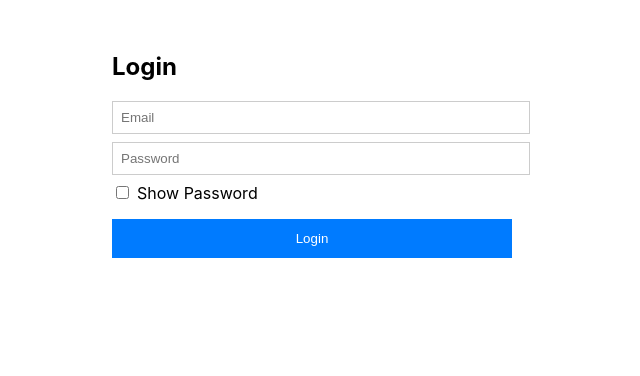
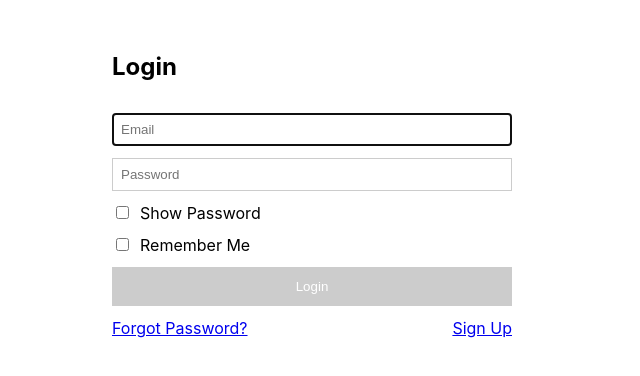
Before and after one commit to theNeuralHorizon/login-page-demo, a React (Create React App) app: page / in a window 1280 px wide. Shown: the top 376 px of the page, without its empty margins (328-968 px from the left). Built offline with nearby package versions, Linux system fonts and the light colour scheme.

Commit message:
updated login.jsx

```diff
--- a/src/pages/Login.jsx
+++ b/src/pages/Login.jsx
@@ -1,4 +1,4 @@
-import React, { useState } from "react";
+import React, { useState, useEffect } from "react";
 import { useNavigate } from "react-router-dom";
 
 function Login() {
@@ -6,119 +6,147 @@ function Login() {
 
   const [email, setEmail] = useState("");
   const [password, setPassword] = useState("");
+  const [rememberMe, setRememberMe] = useState(false);
+
   const [emailError, setEmailError] = useState("");
   const [passwordError, setPasswordError] = useState("");
-  const [showEmailError, setShowEmailError] = useState(false);
-  const [showPasswordError, setShowPasswordError] = useState(false);
-  const [emailValid, setEmailValid] = useState(true);
-  const [passwordValid, setPasswordValid] = useState(true);
+  const [formError, setFormError] = useState("");
+
+  const [showPassword, setShowPassword] = useState(false);
   const [isLoading, setIsLoading] = useState(false);
-  const [showPassword, setShowPassword] = useState(false);
-  const [showError, setShowError] = useState(false);
 
-  const handleLogin = () => {
+  const isFormValid = email.trim() !== "" && password.trim() !== "";
+
+  useEffect(() => {
+    const savedEmail = localStorage.getItem("rememberedEmail");
+    if (savedEmail) setEmail(savedEmail);
+  }, []);
+
+  const validateEmail = (email) => {
+    const regex = /^[^\s@]+@[^\s@]+\.[^\s@]+$/;
+    return regex.test(email);
+  };
+
+  const handleLogin = async (e) => {
+    e.preventDefault();
+    if (isLoading) return;
+
+    setEmailError("");
+    setPasswordError("");
+    setFormError("");
+
+    if (!email.trim()) {
+      setEmailError("Email is required.");
+      return;
+    }
+    if (!validateEmail(email)) {
+      setEmailError("Enter a valid email address.");
+      return;
+    }
+    if (!password.trim()) {
+      setPasswordError("Password is required.");
+      return;
+    }
+
     setIsLoading(true);
-    setTimeout(() => {
+
+    try {
+      await new Promise((resolve) => setTimeout(resolve, 1000)); // mock delay
+
       if (email === "admin@gmail.com" && password === "admin") {
+        if (rememberMe) localStorage.setItem("rememberedEmail", email);
+        else localStorage.removeItem("rememberedEmail");
+
         localStorage.setItem("token", "mock-token-123");
         navigate("/profile");
       } else {
-        setShowError(true);
-        setShowEmailError(true);
-        setShowPasswordError(true);
-        setEmailError("Invalid email or password.");
-        setPasswordError("Invalid email or password.");
-        setEmailValid(false);
-        setPasswordValid(false);
-        setTimeout(() => {
-          setShowError(false);
-        }, 3000);
+        setFormError("Invalid email or password.");
       }
+    } catch (err) {
+      setFormError("Server error. Please try again later.");
+    } finally {
       setIsLoading(false);
-    }, 1000);
+    }
   };
 
   return (
-    <div style={{ padding: "2rem", maxWidth: "400px", margin: "auto" }}>
+    <form
+      onSubmit={handleLogin}
+      style={{
+        padding: "2rem",
+        maxWidth: "400px",
+        margin: "auto",
+        display: "flex",
+        flexDirection: "column",
+        gap: "0.75rem",
+      }}
+    >
       <h2>Login</h2>
 
       <input
+        autoFocus
         type="email"
         placeholder="Email"
         value={email}
+        onChange={(e) => setEmail(e.target.value)}
         style={{
-          border: emailValid ? "1px solid #ccc" : "1px solid red",
-          marginBottom: "0.5rem",
-          width: "100%",
           padding: "0.5rem",
-        }}
-        onChange={(e) => {
-          setEmail(e.target.value);
-          setEmailValid(true);
-          setShowEmailError(false);
+          border: emailError ? "1px solid red" : "1px solid #ccc",
         }}
       />
-      {showEmailError && (
-        <p style={{ color: "red", marginTop: "-8px", marginBottom: "0.5rem" }}>
-          {emailError}
-        </p>
-      )}
+      {emailError && <p style={{ color: "red" }}>{emailError}</p>}
 
       <input
         type={showPassword ? "text" : "password"}
         placeholder="Password"
         value={password}
+        onChange={(e) => setPassword(e.target.value)}
         style={{
-          border: passwordValid ? "1px solid #ccc" : "1px solid red",
-          marginBottom: "0.5rem",
-          width: "100%",
           padding: "0.5rem",
-        }}
-        onChange={(e) => {
-          setPassword(e.target.value);
-          setPasswordValid(true);
-          setShowPasswordError(false);
+          border: passwordError ? "1px solid red" : "1px solid #ccc",
         }}
       />
-      {showPasswordError && (
-        <p style={{ color: "red", marginTop: "-8px", marginBottom: "0.5rem" }}>
-          {passwordError}
-        </p>
-      )}
+      {passwordError && <p style={{ color: "red" }}>{passwordError}</p>}
 
-      <div style={{ marginBottom: "1rem" }}>
-        <label>
+      <label style={{ display: "flex", alignItems: "center" }}>
         <input
           type="checkbox"
           checked={showPassword}
           onChange={() => setShowPassword(!showPassword)}
-            style={{ marginRight: "0.5rem" }}
         />
-          Show Password
+        <span style={{ marginLeft: "0.5rem" }}>Show Password</span>
       </label>
-      </div>
+
+      <label style={{ display: "flex", alignItems: "center" }}>
+        <input
+          type="checkbox"
+          checked={rememberMe}
+          onChange={() => setRememberMe(!rememberMe)}
+        />
+        <span style={{ marginLeft: "0.5rem" }}>Remember Me</span>
+      </label>
 
       <button
-        onClick={handleLogin}
-        disabled={isLoading}
+        type="submit"
+        disabled={!isFormValid || isLoading}
         style={{
-          width: "100%",
           padding: "0.75rem",
-          backgroundColor: "#007bff",
+          backgroundColor: isFormValid ? "#007bff" : "#ccc",
           color: "white",
           border: "none",
-          cursor: "pointer",
+          cursor: isFormValid ? "pointer" : "not-allowed",
         }}
       >
         {isLoading ? "Logging in..." : "Login"}
       </button>
 
-      {showError && (
-        <p style={{ color: "red", marginTop: "1rem" }}>
-          Invalid email or password.
-        </p>
-      )}
+      <div style={{ display: "flex", justifyContent: "space-between" }}>
+        <a href="/forgot-password">Forgot Password?</a>
+        <a href="/signup">Sign Up</a>
       </div>
+
+      {formError && <p style={{ color: "red" }}>{formError}</p>}
+    </form>
   );
 }
 
```
Lines whose indentation alone changed are shown as unchanged.
